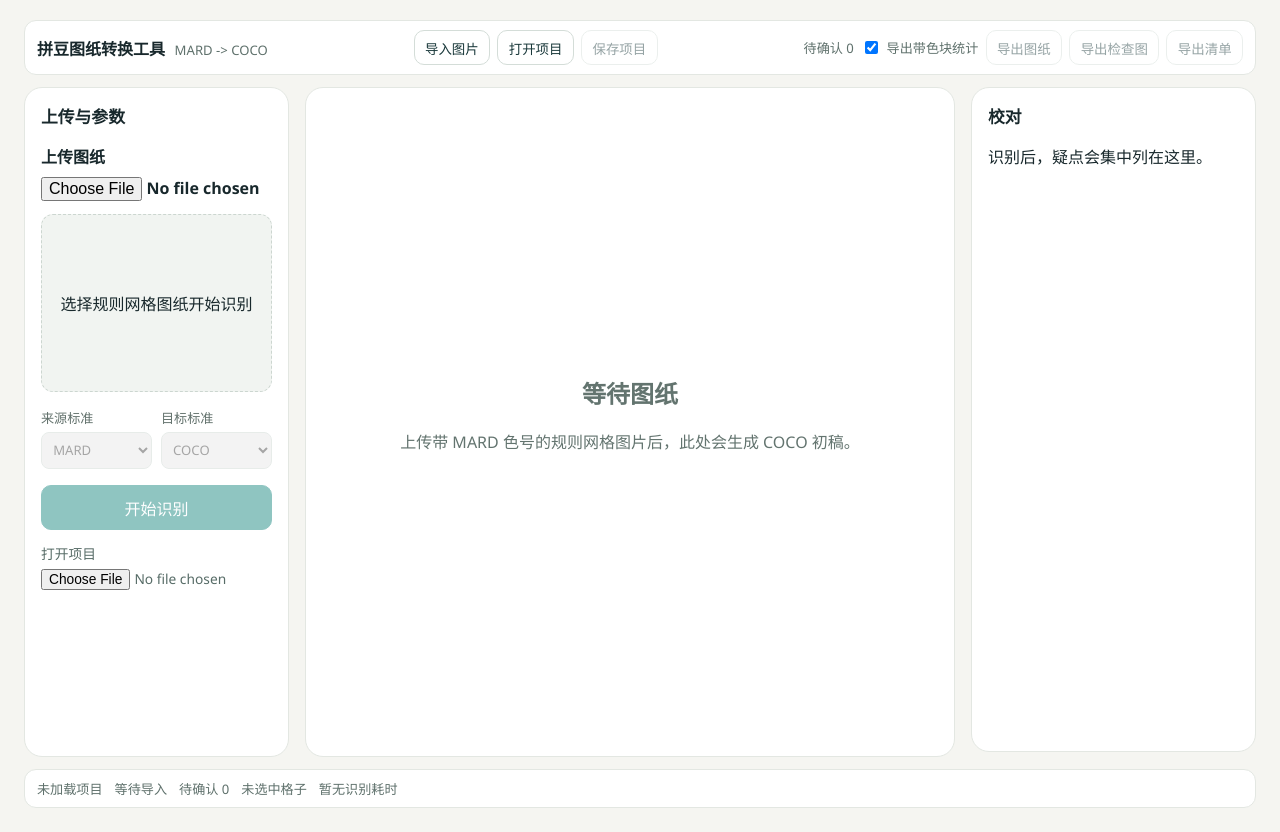
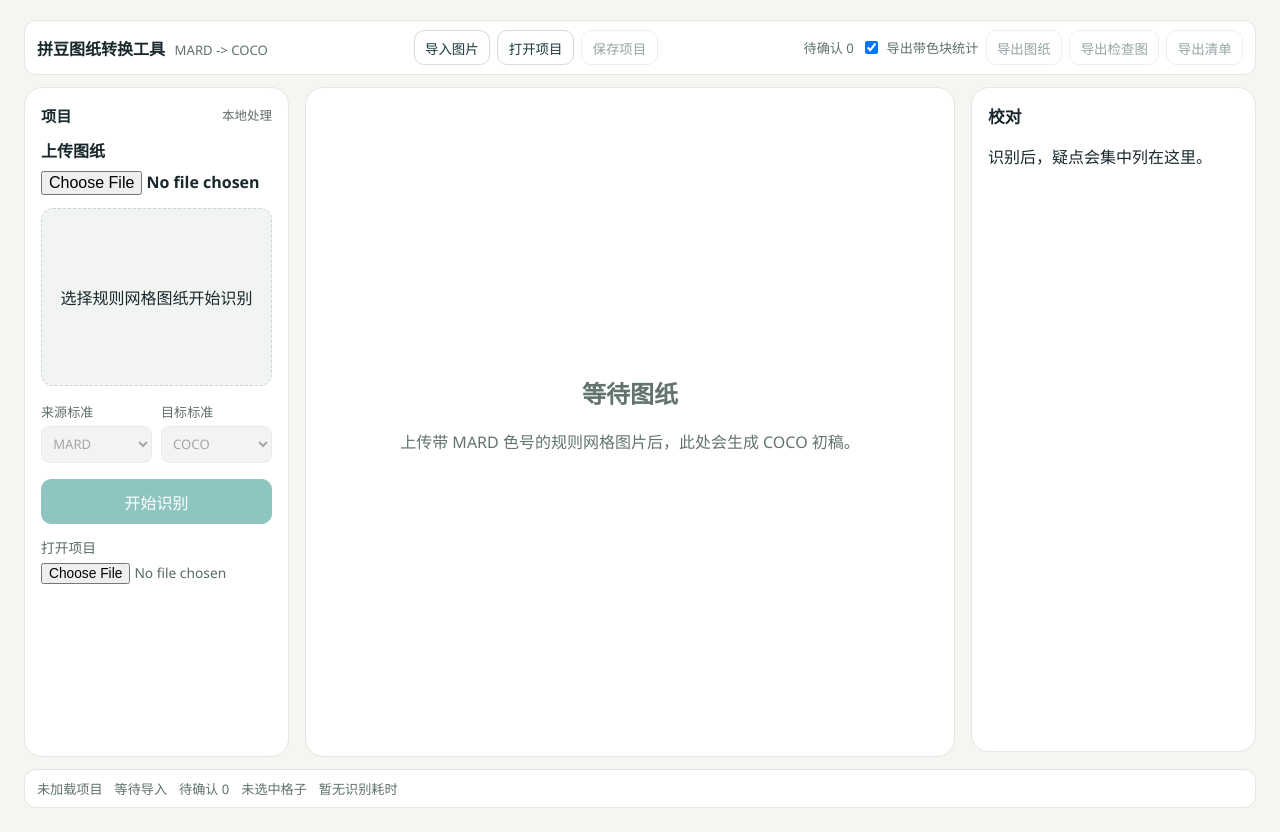
Before and after one commit to woleigedou116-ui/perler-beads-blueprint-exchange, a React (Vite) app in the folder apps/web/: page / in a window 1280 px wide. Built offline with nearby package versions, Linux system fonts and the light colour scheme; no server answers.

Commit message:
feat: reshape upload panel as project sidebar

```diff
--- a/apps/web/src/features/upload/UploadPanel.tsx
+++ b/apps/web/src/features/upload/UploadPanel.tsx
@@ -53,8 +53,11 @@ export function UploadPanel({
   }, [processing]);
 
   return (
-    <section className="panel upload-panel" aria-label="上传与参数">
-      <h2>上传与参数</h2>
+    <section className="panel project-sidebar" aria-label="项目与输入">
+      <div className="sidebar-section-heading">
+        <h2>项目</h2>
+        <span>本地处理</span>
+      </div>
       <label className="file-field">
         <span>上传图纸</span>
         <input
--- a/apps/web/src/styles/app.css
+++ b/apps/web/src/styles/app.css
@@ -155,6 +155,7 @@ p {
   max-width: none;
 }
 
+.desktop-workbench.review-fullscreen .project-sidebar,
 .desktop-workbench.review-fullscreen .upload-panel {
   display: none;
 }
@@ -189,6 +190,27 @@ p {
   display: block;
   margin: 0.55rem 0 0.85rem;
   max-width: 100%;
+}
+
+.project-sidebar {
+  min-width: 0;
+}
+
+.sidebar-section-heading {
+  align-items: center;
+  display: flex;
+  justify-content: space-between;
+  margin-bottom: 0.75rem;
+}
+
+.sidebar-section-heading h2 {
+  font-size: 0.95rem;
+  margin: 0;
+}
+
+.sidebar-section-heading span {
+  color: #5f6d69;
+  font-size: 0.78rem;
 }
 
 .upload-placeholder,
@@ -234,6 +256,7 @@ p {
   color: white;
 }
 
+.project-sidebar .primary-button,
 .upload-panel .primary-button {
   width: 100%;
 }
```
Also changed, not shown: 2 other files (tests, documents, lock files or other folders).
